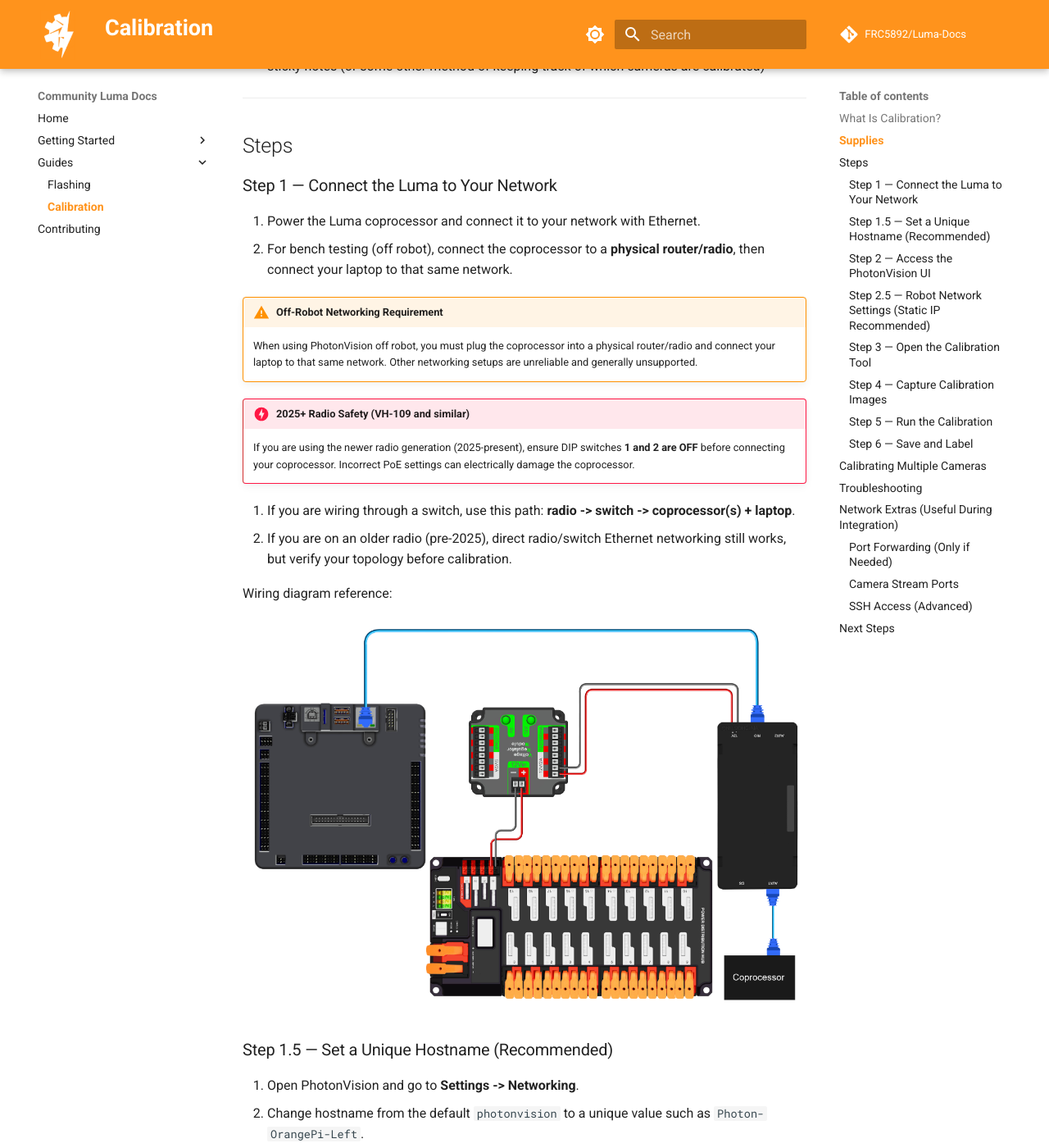
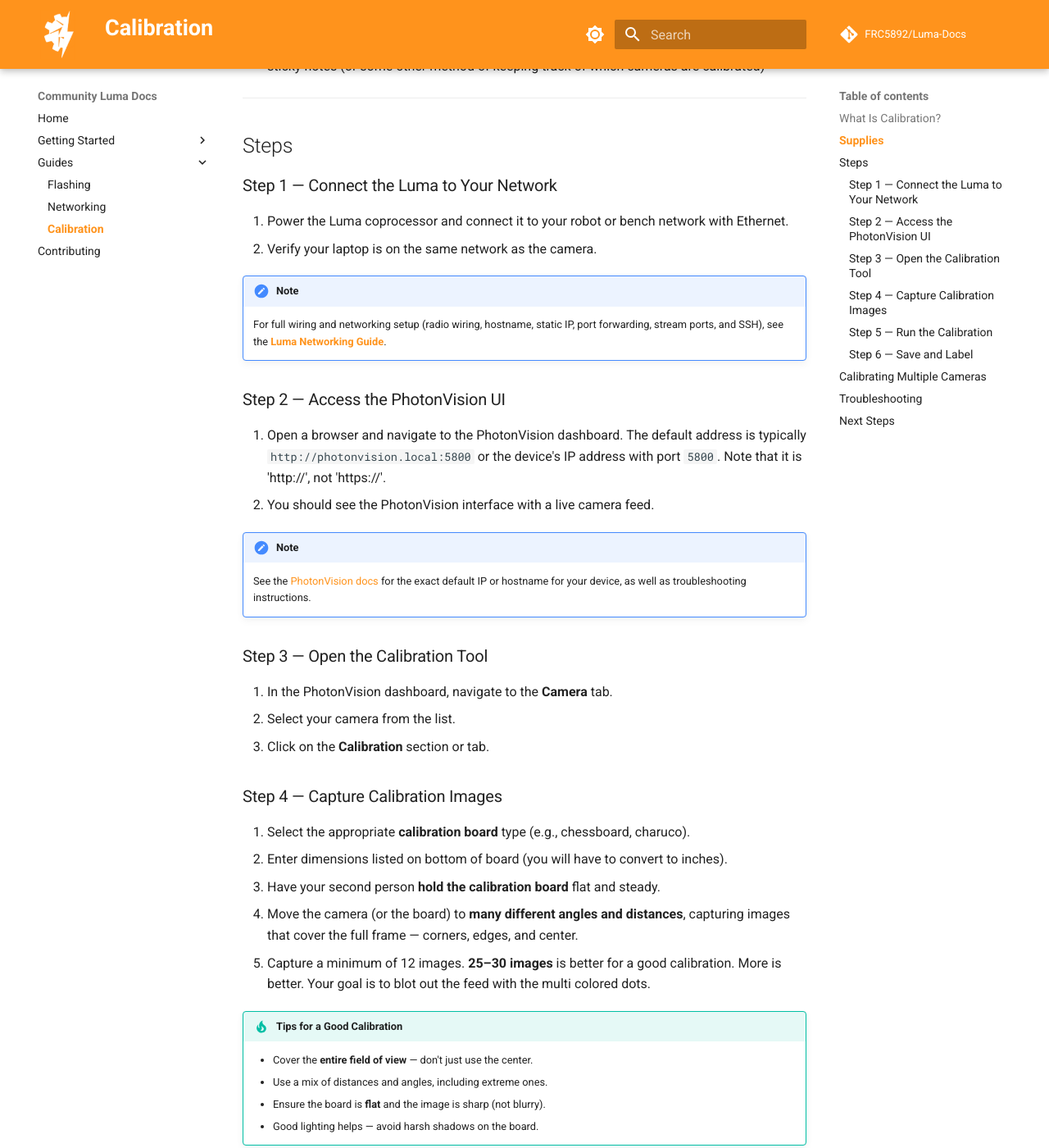
Before and after one commit to FRC5892/Luma-Docs, an MkDocs documentation site: the page built from docs/guides/calibration.md, in a window 1280 px wide and 1400 px high, scrolled down 1125 px. Shown: the whole window at 82% size. Built offline with MkDocs 1.6.1 and Material for MkDocs 9.7.7, drawn with Linux system fonts in a browser that asks for light colours; comment, search, counter and statistics services are not loaded; some of the changed text lies outside the part shown.

Commit message:
Update calibration guide with revised networking instructions and add dedicated networking guide

````diff
--- a/docs/guides/calibration.md
+++ b/docs/guides/calibration.md
@@ -43,37 +43,12 @@ Without calibration, AprilTag pose estimates will be inaccurate.
 
 ### Step 1 — Connect the Luma to Your Network
 
-1. Power the Luma coprocessor and connect it to your network with Ethernet.
-2. For bench testing (off robot), connect the coprocessor to a **physical router/radio**,
-   then connect your laptop to that same network.
+1. Power the Luma coprocessor and connect it to your robot or bench network with Ethernet.
+2. Verify your laptop is on the same network as the camera.
 
-!!! warning "Off-Robot Networking Requirement"
-    When using PhotonVision off robot, you must plug the coprocessor into a physical
-    router/radio and connect your laptop to that same network. Other networking setups are
-    unreliable and generally unsupported.
-
-!!! danger "2025+ Radio Safety (VH-109 and similar)"
-    If you are using the newer radio generation (2025-present), ensure DIP switches **1 and 2
-    are OFF** before connecting your coprocessor. Incorrect PoE settings can electrically damage
-    the coprocessor.
-
-3. If you are wiring through a switch, use this path:
-   **radio -> switch -> coprocessor(s) + laptop**.
-4. If you are on an older radio (pre-2025), direct radio/switch Ethernet networking still works,
-   but verify your topology before calibration.
-
-Wiring diagram reference:
-
-![Example wiring using a network switch and newer radio](../assets/networking-diagram-vividhosting.webp){ width="900" }
-
-### Step 1.5 — Set a Unique Hostname (Recommended)
-
-1. Open PhotonVision and go to **Settings -> Networking**.
-2. Change hostname from the default `photonvision` to a unique value such as
-   `Photon-OrangePi-Left`.
-3. Use only letters (`A-Z`), numbers (`0-9`), and hyphens (`-`).
-
-Unique hostnames help avoid conflicts when calibrating or managing multiple coprocessors.
+!!! note
+    For full wiring and networking setup (radio wiring, hostname, static IP, port forwarding,
+    stream ports, and SSH), see the **[Luma Networking Guide](networking.md)**.
 
 ### Step 2 — Access the PhotonVision UI
 
@@ -86,29 +61,6 @@ Unique hostnames help avoid conflicts when calibrating or managing multiple copr
     See the
     [PhotonVision docs](https://docs.photonvision.org/) for the exact default IP or hostname
     for your device, as well as troubleshooting instructions.
-
-### Step 2.5 — Robot Network Settings (Static IP Recommended)
-
-PhotonVision strongly recommends static IPs on the robot network for reliability.
-
-!!! warning
-    Use static IP mode only on your robot network. Do not force static settings on random home
-    networks unless you are comfortable managing local network configuration.
-
-1. Power the robot and connect your laptop to the robot network.
-2. Open PhotonVision at `photonvision.local:5800` (or your current device address).
-3. Go to **Settings -> Networking**.
-4. Enter your team number.
-5. Set IP mode to **Static**.
-6. Set the coprocessor IP to `10.TE.AM.xx` where `xx` is unique on your robot (commonly `.6`
-   through `.19`).
-7. Click **Save**.
-8. Power-cycle robot and coprocessor.
-9. Reconnect using `10.TE.AM.xx:5800`.
-
-!!! note "Team Number Field Tip"
-    The team number field can also accept a hostname or IP (for example `localhost`) when you
-    are testing with a simulated robot program.
 
 ### Step 3 — Open the Calibration Tool
 
@@ -172,44 +124,6 @@ each lens has its own unique characteristics.
 
 ---
 
-## Network Extras (Useful During Integration)
-
-### Port Forwarding (Only if Needed)
-
-!!! note
-        If you are using a VH-109 radio (2025+), prefer tethering to the dedicated DS Ethernet port
-        instead of using port forwarding.
-
-If you need to view an Ethernet-connected vision device while tethered over roboRIO USB,
-WPILib `PortForwarder` can forward the PhotonVision web UI port.
-
-```java
-PortForwarder.add(5800, "photonvision.local", 5800);
-```
-
-!!! note
-        Replace `photonvision.local` with your actual coprocessor hostname if you changed it.
-
-### Camera Stream Ports
-
-- Camera streams start at ports `1181` and `1182` for camera 1.
-- Each additional camera uses the next two ports (`1183/1184`, `1185/1186`, etc.).
-- A quick way to identify a stream port is to double-click the stream in PhotonVision and check
-    the opened page URL.
-
-!!! warning
-        If stream forwarding remaps to a different port than the original stream port, the stream may
-        not render correctly in the UI.
-
-### SSH Access (Advanced)
-
-- SSH is available for advanced troubleshooting/configuration.
-- Default credentials for image `v2026.0.3+` are `photon` / `vision`.
-- Legacy credentials `pi` / `raspberry` may still work, but are expected to be removed in a
-    future release.
-
----
-
 ## Next Steps
 
 Once all cameras are calibrated and labeled, you are ready to mount them on your robot and
--- a/mkdocs.yml
+++ b/mkdocs.yml
@@ -93,5 +93,6 @@ nav:
       - Prerequisites: getting-started/prerequisites.md
   - Guides:
       - Flashing: guides/flashing.md
+      - Networking: guides/networking.md
       - Calibration: guides/calibration.md
   - Contributing: contributing.md
````
Also changed, not shown: docs/guides/networking.md (added, +117 -0 lines).
